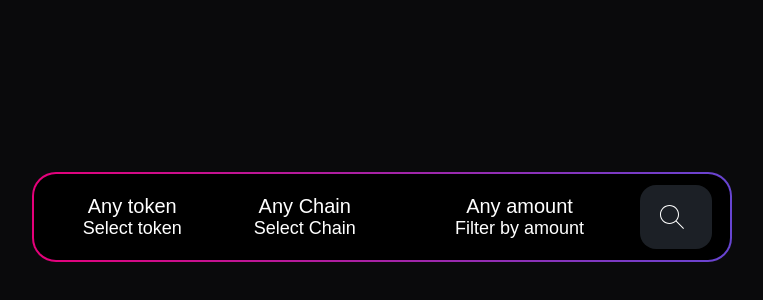
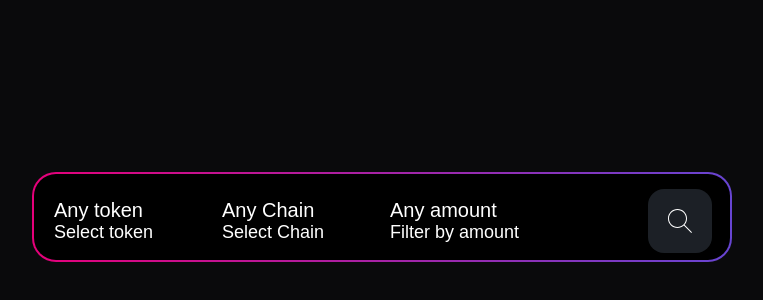
Before and after one commit to anandubajith/polkadex-fe-challenge, a React (Create React App) app: page / in a window 1280 px wide. Shown: the part 386-686 px from the top of the page, without its empty margins (258-1021 px from the left). Built offline with nearby package versions, Linux system fonts and the light colour scheme.

Commit message:
more progress

```diff
--- a/src/components/SearchBar.js
+++ b/src/components/SearchBar.js
@@ -1,13 +1,14 @@
 import { motion, AnimatePresence } from "framer-motion";
 import SearchIcon from '../assets/search.svg'
 import styled from "styled-components";
-import { useState } from 'react';
+import { useRef, useState } from 'react';
 import TokenCardList from './TokenCardList';
 import ChainSelectList from './ChainSelectList';
 import AmountRangeSelector from './AmountRangeSelector'
 
 const SearchBarWrapper = styled(motion.div)`
     width: clamp(50%, 700px, 90%);
+    cursor: pointer;
     height: 90px;
     box-sizing: border-box;
     margin:auto;
@@ -19,7 +20,8 @@ text-align: left;
     border-radius: 24px;
     padding: 12px;
     position: relative;
-    display: flex;
+display: grid;
+grid-template-columns: 1fr 1fr 2fr;
       &:before {
           content: '';
           position: absolute;
@@ -34,7 +36,7 @@ text-align: left;
 const ButtonWrapper = styled(motion.button)`
     flex: 1;
     display:flex;
-    align-items: center;
+    align-items: flex-start;
     justify-content: center;
     border-right: 1px solid rgba(139, 161, 190, 0.2) ;
     background: inherit;
@@ -62,7 +64,7 @@ const SearchButton = styled(motion.div)`
     font-size: 18px;
     padding: 20px;
     img {
-        margin-right: 8px;
+        ${({ active }) => `margin-right: ${active ? '8px' : '0px'};`}
     }
 `;
 
@@ -85,15 +87,23 @@ const FloatingCardHeader = styled.h1`
 
 
 export default function SearchBar() {
+    const amountRef = useRef();
+    const chainRef = useRef();
+    const tokenRef = useRef();
     const [currentButton, setCurrentButton] = useState('')
     const [translation, setTranslation] = useState({ x: 0, y: 0, scale: 0 })
     const [selectedToken, setSelectedToken] = useState('')
     const [selectedChain, setSelectedChain] = useState('')
     const isActive = currentButton !== ''
 
+    const getTargetNode = (button) => {
+        if (button == 'token') return tokenRef.current;
+        if (button == 'chain') return chainRef.current;
+        if (button == 'amount') return amountRef.current;
+    }
     const handleClick = (button) => (e) => {
-        console.log()
-        const targetNode = e.target;
+        console.log(e)
+        const targetNode = getTargetNode(button)
         const { top, left, bottom, right } = targetNode.getBoundingClientRect();
         const xCenter = (left + right) / 2
         const yCenter = (top + bottom) / 2
@@ -147,16 +157,16 @@ export default function SearchBar() {
                 <FloatingCard animate={translation} > {renderContent()} </FloatingCard>
             </AnimatePresence>
             <SearchBarWrapper active={isActive}>
-                <ButtonWrapper onClick={handleClick('token')} active={currentButton === 'token'}>
+                <ButtonWrapper onClick={handleClick('token')} active={currentButton === 'token'} ref={tokenRef}>
                     <div style={{ opacity: isActive ? '0.5' : '1', fontSize: '20px' }}>Any token</div>
                     <div style={{ display: 'block', fontSize: '18px' }}>{selectedToken === '' ? 'Select token' : selectedToken}</div>
                 </ButtonWrapper>
-                <ButtonWrapper onClick={handleClick('chain')} active={currentButton === 'chain'}>
+                <ButtonWrapper onClick={handleClick('chain')} active={currentButton === 'chain'} ref={chainRef}>
                     <div style={{ opacity: isActive ? '0.5' : '1', fontSize: '20px' }}>Any Chain</div>
                     <div style={{ display: 'block', fontSize: '18px' }}>{selectedChain === '' ? 'Select Chain' : selectedChain}</div>
                 </ButtonWrapper>
-                <ButtonWrapper style={{ flex: 2, width: '100%', borderRight: 0, flexDirection: 'row' }} onClick={handleClick('amount')} >
-                    <div style={{ flex: '1' }}>
+                <ButtonWrapper style={{ flex: 2, width: '100%', borderRight: 0, flexDirection: 'row' }} onClick={handleClick('amount')} ref={amountRef}>
+                    <div style={{ flex: '1', textAlign: 'left', display: 'flex', flexDirection: 'column', height: '100%', justifyContent: 'center', alignItems: 'flex-start' }}>
                         <div style={{ opacity: isActive ? '0.5' : '1', fontSize: '20px' }}>Any amount</div>
                         <div style={{ fontSize: '18px' }}>Filter by amount</div>
                     </div>
--- a/src/components/TokenCardList.js
+++ b/src/components/TokenCardList.js
@@ -19,6 +19,7 @@ const TokenCard = styled.div`
     width: 160px;
     height: 200px;
     box-sizing: border-box;
+    cursor: pointer;
     ${({ active }) => `border: 1px solid  ${active ? '#000' : '#ccc'};`}
     border-radius: 20px;
     display: flex;
```
